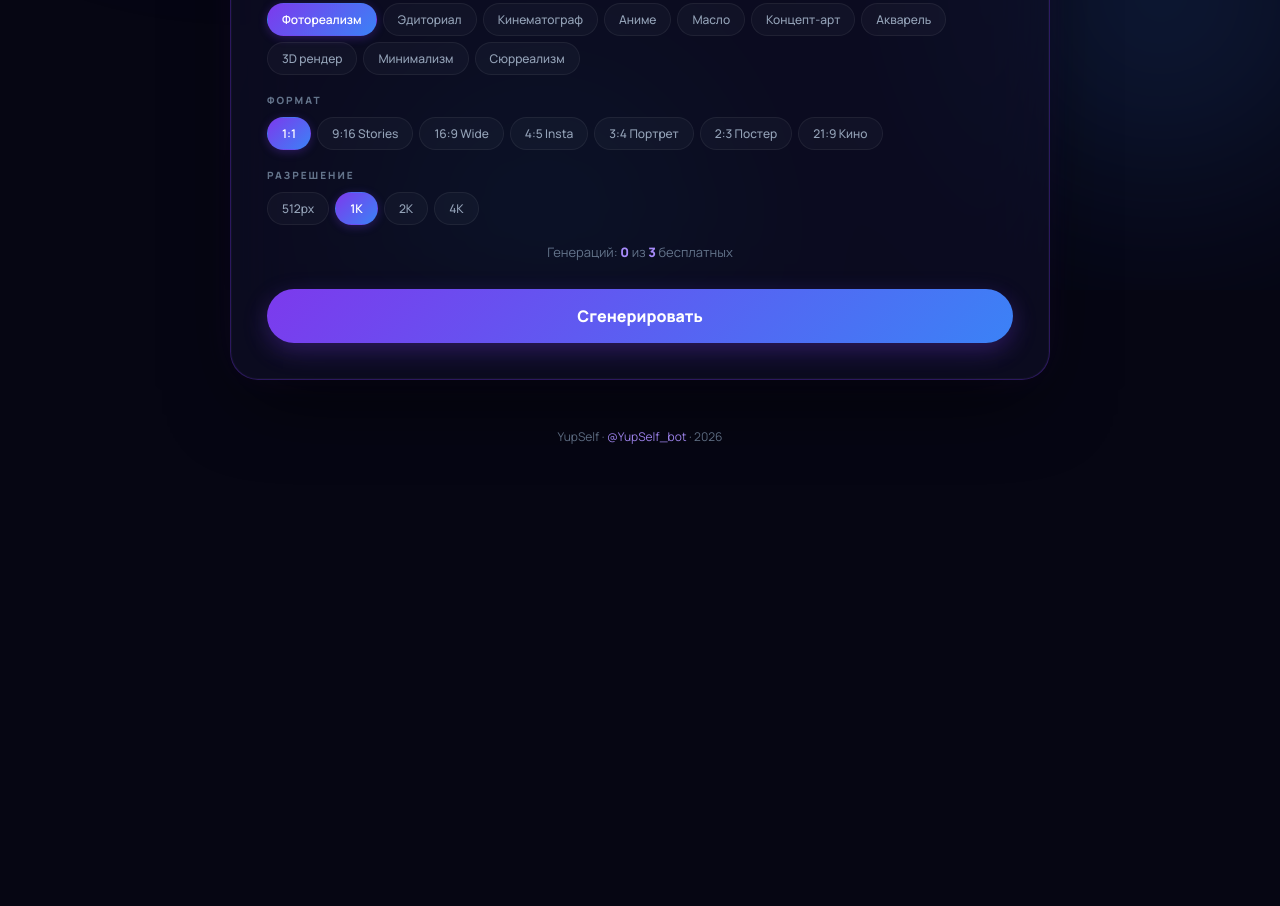
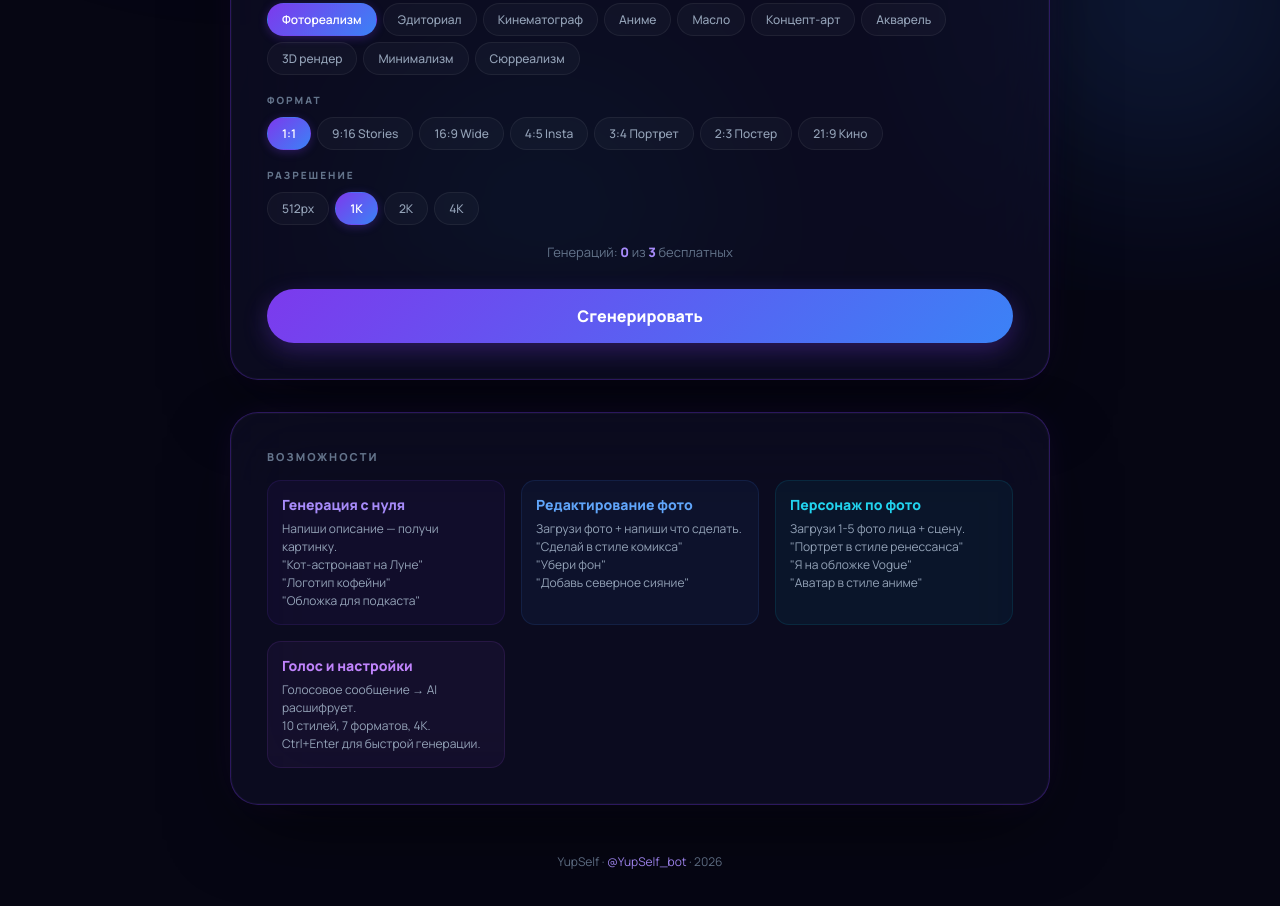
Before and after one commit to allabelkevich-wq/YupSelf, a website: page bot/public/index.html in a window 1280 px wide. Shown: the part 510-1416 px from the top of the page. Before the commit the page ends 1015 px from the top, so only its background shows below. Drawn offline with Linux system fonts and the light colour scheme.

Commit message:
feat: user instructions — /help in bot + capabilities section on web
Bot: full HTML-formatted /help with all features explained
Web: 4-card grid (generation, editing, character, voice) below main UI

Co-Authored-By: Claude Opus 4.6 (1M context) <noreply@anthropic.com>

```diff
--- a/bot/public/index.html
+++ b/bot/public/index.html
@@ -426,6 +426,49 @@
         </div>
     </div>
 
+    <!-- Инструкция -->
+    <div class="glass" style="max-width:820px; margin-top:32px;">
+        <div class="label" style="margin-bottom:16px; font-size:11px;">Возможности</div>
+
+        <div style="display:grid; grid-template-columns: repeat(auto-fill, minmax(220px, 1fr)); gap:16px;">
+            <div style="padding:14px; background:rgba(124,58,237,0.06); border-radius:14px; border:1px solid rgba(124,58,237,0.12);">
+                <div style="font-size:14px; font-weight:700; color:#a78bfa; margin-bottom:6px;">Генерация с нуля</div>
+                <div style="font-size:12px; color:#94a3b8; line-height:1.5;">
+                    Напиши описание — получи картинку.<br>
+                    "Кот-астронавт на Луне"<br>
+                    "Логотип кофейни"<br>
+                    "Обложка для подкаста"
+                </div>
+            </div>
+            <div style="padding:14px; background:rgba(59,130,246,0.06); border-radius:14px; border:1px solid rgba(59,130,246,0.12);">
+                <div style="font-size:14px; font-weight:700; color:#60a5fa; margin-bottom:6px;">Редактирование фото</div>
+                <div style="font-size:12px; color:#94a3b8; line-height:1.5;">
+                    Загрузи фото + напиши что сделать.<br>
+                    "Сделай в стиле комикса"<br>
+                    "Убери фон"<br>
+                    "Добавь северное сияние"
+                </div>
+            </div>
+            <div style="padding:14px; background:rgba(6,182,212,0.06); border-radius:14px; border:1px solid rgba(6,182,212,0.12);">
+                <div style="font-size:14px; font-weight:700; color:#22d3ee; margin-bottom:6px;">Персонаж по фото</div>
+                <div style="font-size:12px; color:#94a3b8; line-height:1.5;">
+                    Загрузи 1-5 фото лица + сцену.<br>
+                    "Портрет в стиле ренессанса"<br>
+                    "Я на обложке Vogue"<br>
+                    "Аватар в стиле аниме"
+                </div>
+            </div>
+            <div style="padding:14px; background:rgba(168,85,247,0.06); border-radius:14px; border:1px solid rgba(168,85,247,0.12);">
+                <div style="font-size:14px; font-weight:700; color:#c084fc; margin-bottom:6px;">Голос и настройки</div>
+                <div style="font-size:12px; color:#94a3b8; line-height:1.5;">
+                    Голосовое сообщение → AI расшифрует.<br>
+                    10 стилей, 7 форматов, 4K.<br>
+                    Ctrl+Enter для быстрой генерации.
+                </div>
+            </div>
+        </div>
+    </div>
+
     <footer>YupSelf &middot; <a href="https://t.me/YupSelf_bot">@YupSelf_bot</a> &middot; 2026</footer>
 </div>
 
```
Also changed, not shown: bot/index.js (+33 -17 lines).
